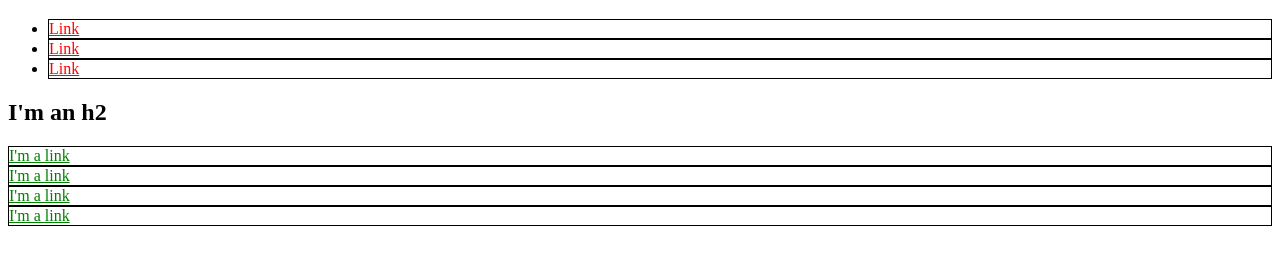
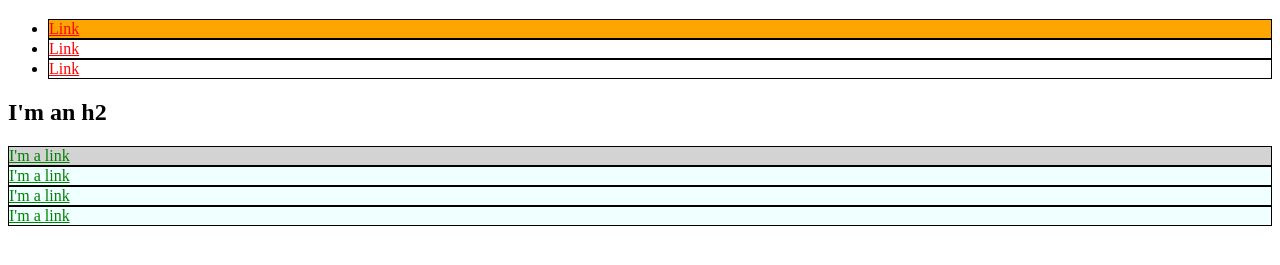
Before and after one commit to brunofrylinck/be-dangerous, a plain HTML site: page index.html in a window 1280 px wide. Shown: the part 61-326 px from the top of the page. Drawn offline with Linux system fonts and the light colour scheme.

Commit message:
Add classes and IDs for specificity

```diff
--- a/index.html
+++ b/index.html
@@ -7,10 +7,6 @@
 
     <style>
 
-        div {
-            border: 1px solid black;
-        }
-
         li {
             border: 1px solid black;
         }
@@ -19,8 +15,27 @@
             color: red;
         }
 
-        div a {
+
+        /* Using ID and class selectors for specificity */
+
+        #exec-bio {
+            background-color: lightgray;
+        }
+
+        #orange-box {
+            background-color: orange;
+        }
+
+        .bio-box {
+            border: 1px solid black;
+        }
+
+        .bio-box a {
             color: green;
+        }
+
+        .azure-box {
+            background-color: azure;
         }
 
     </style>
@@ -32,7 +47,7 @@
     <h1>I'm an h1</h1>
 
     <ul>
-        <li>
+        <li id="orange-box">
             <a href="https://example.com/">Link</a>
         </li>
         <li>
@@ -45,19 +60,19 @@
 
     <h2>I'm an h2</h2>
 
-    <div>
+    <div id="exec-bio" class="bio-box azure-box">
         <a href="https://example.com">I'm a link</a>
     </div>
 
-    <div>
+    <div class="bio-box azure-box">
         <a href="https://example.com/">I'm a link</a>
     </div>
 
-    <div>
+    <div class="bio-box azure-box">
         <a href="https://example.com/">I'm a link</a>
     </div>
 
-    <div>
+    <div class="bio-box azure-box">
         <a href="https://example.com/">I'm a link</a>
     </div>
 
```
